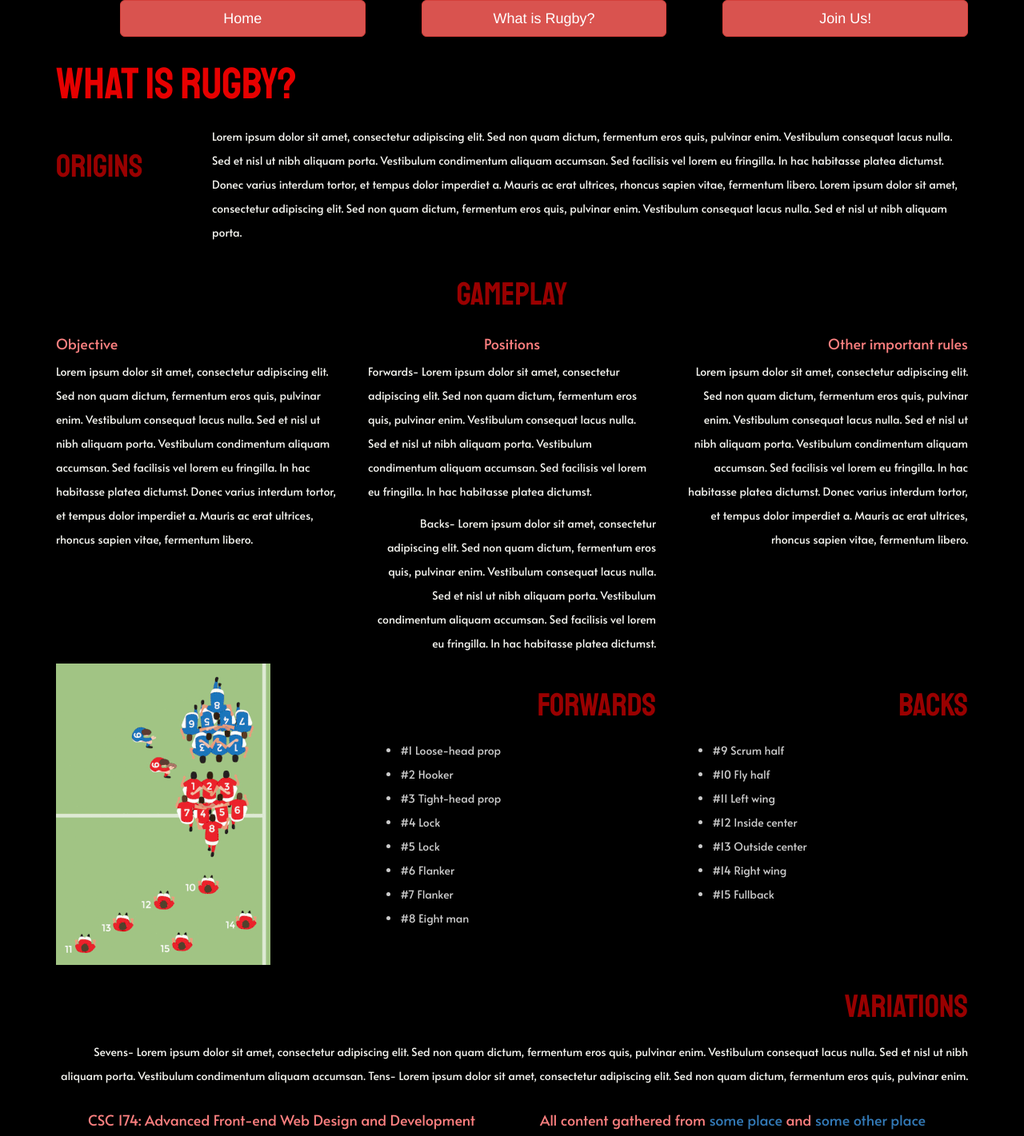
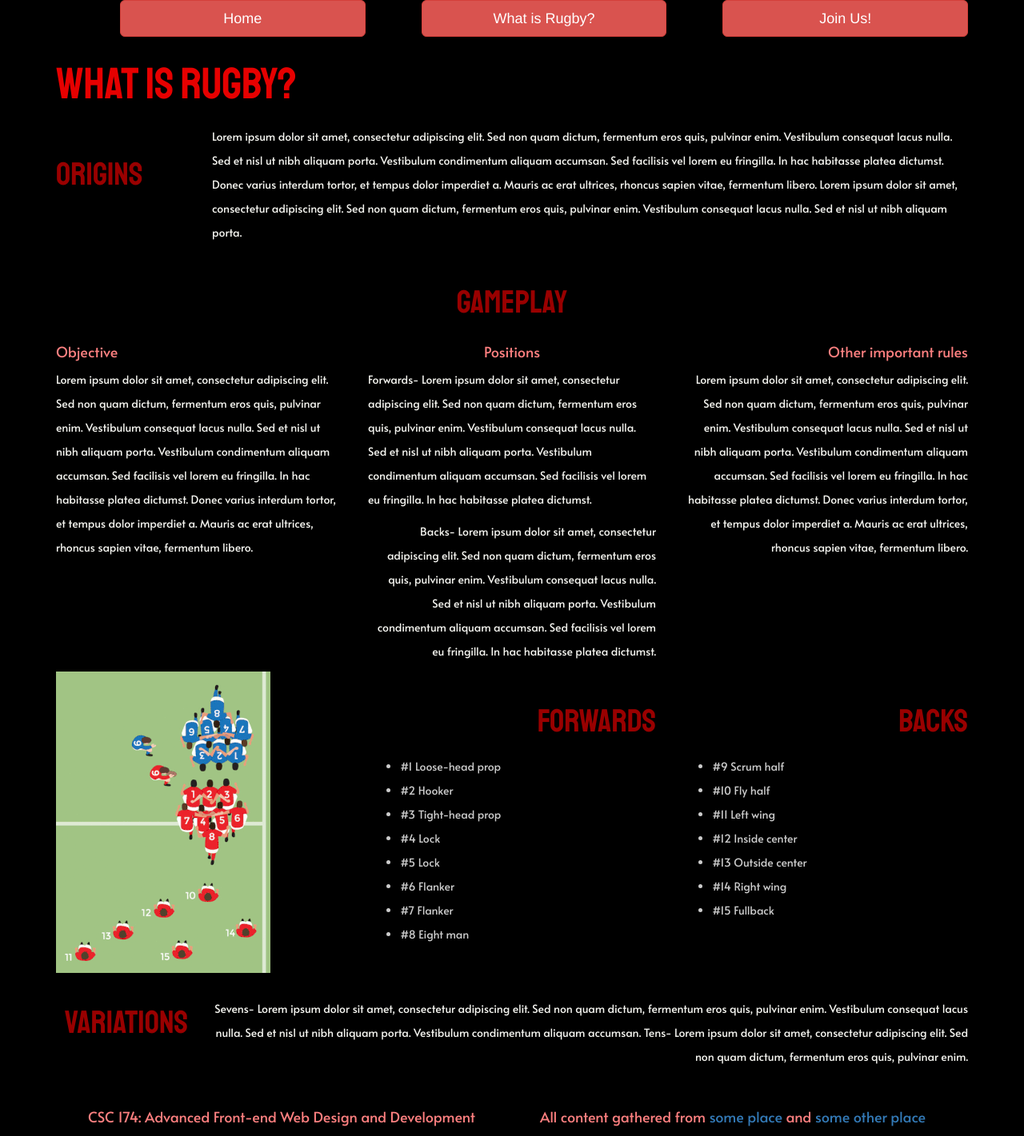
Before and after one commit to anasofacuna/assignment06, a PHP site: page /info.html in a window 1280 px wide. Shown: the part 80-1501 px from the top of the page at 80% size. Run offline with PHP 8.4, Linux system fonts and the light colour scheme.

Commit message:
adding padding

```diff
--- a/css/styles.css
+++ b/css/styles.css
@@ -38,6 +38,10 @@ li {
 	color: #ff3333;
 }
 
+footer {
+	padding-top: 20px;
+}
+
 .list{
 	font-family: 'Alata', sans-serif;
 	color: #CCCCCC;
@@ -65,7 +69,7 @@ li {
 	font-family: 'Staatliches', cursive;
 	color: #990000;
 	font-size: 40px;
-	padding-top: 10px;
+	padding-top: 20px;
 	padding-bottom: 10px;
 }
 
@@ -74,3 +78,10 @@ li {
 	color: #ff8080;
 	font-size: 20px;
 }
+
+.pinfo {
+	font-family: 'Alata', sans-serif;
+	color: #f5f5f0;
+	line-height: 3.0rem;
+	padding-top: 30px;
+}
--- a/info.html
+++ b/info.html
@@ -121,9 +121,11 @@
 	</div>
 
 	<div class="row">
-		<div class="col-md-12">
+		<div class="col-md-2">
 			<h3 class="infoheader text-right">Variations</h3>
-			<p class="text-right">Sevens- Lorem ipsum dolor sit amet, consectetur adipiscing elit. Sed non quam dictum, fermentum eros quis, pulvinar enim. Vestibulum consequat lacus nulla. Sed et nisl ut nibh aliquam porta. Vestibulum condimentum aliquam accumsan. Tens-  Lorem ipsum dolor sit amet, consectetur adipiscing elit. Sed non quam dictum, fermentum eros quis, pulvinar enim.</p>
+		</div>
+		<div class="col-md-10">
+			<p class="text-right pinfo">Sevens- Lorem ipsum dolor sit amet, consectetur adipiscing elit. Sed non quam dictum, fermentum eros quis, pulvinar enim. Vestibulum consequat lacus nulla. Sed et nisl ut nibh aliquam porta. Vestibulum condimentum aliquam accumsan. Tens-  Lorem ipsum dolor sit amet, consectetur adipiscing elit. Sed non quam dictum, fermentum eros quis, pulvinar enim.</p>
 		</div>
 	</div>
 
```
